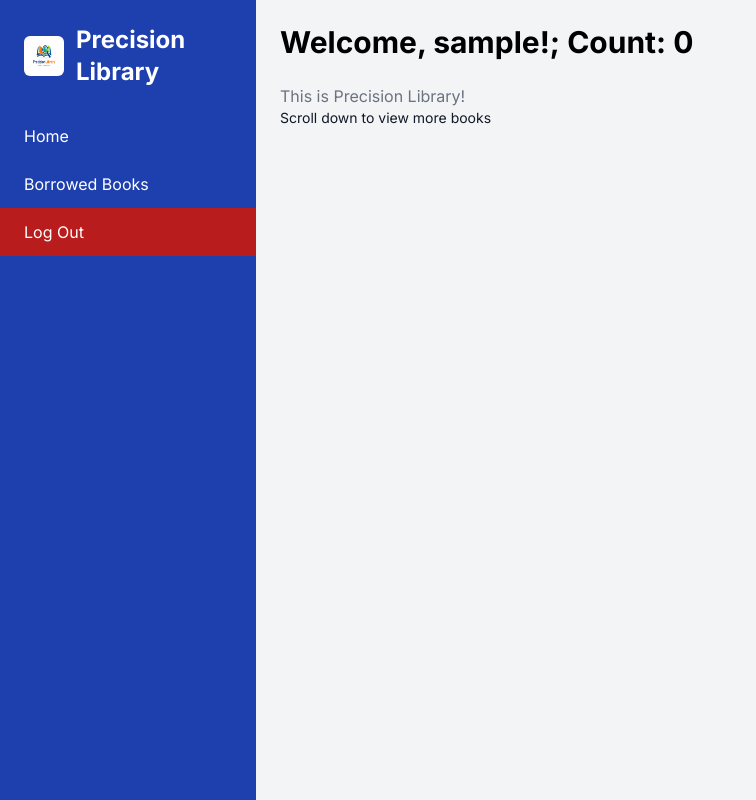
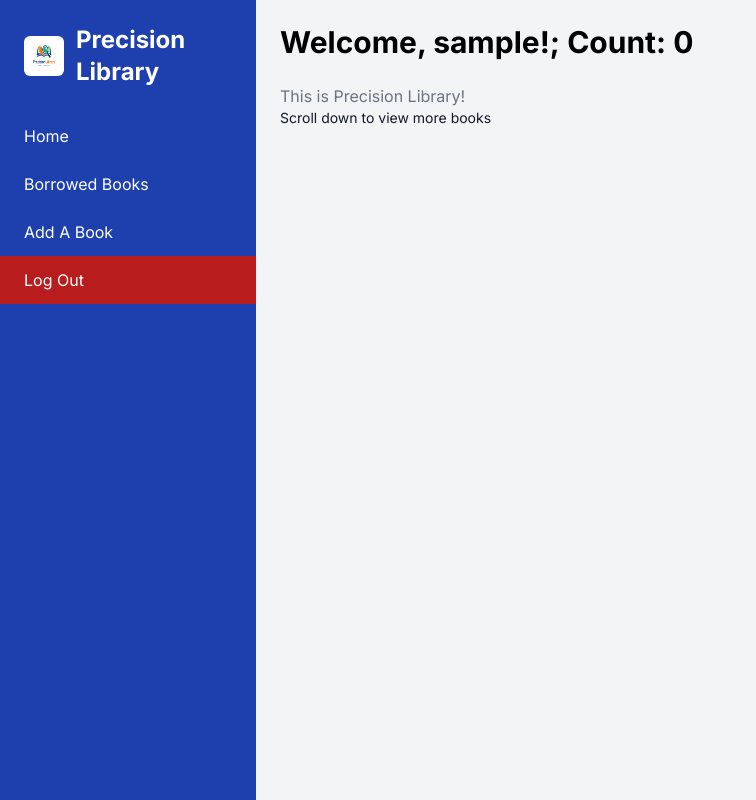
Before and after one commit to SibusiZW/precision_library, a Django app: page / in a window 1280 px wide. Shown: the whole page, without its empty margins (0-756 px from the left). Run offline with Django 5.2, Linux system fonts and the light colour scheme; the visitor is signed in with stand-in values (Sample User, id 1); data that the repository does not hold is empty; some libraries are stand-ins or nearby versions.

Commit message:
added page for adding

```diff
--- /dev/null
+++ b/core/templates/add_book.html
@@ -0,0 +1 @@
+{% extends 'base.html' %}
--- a/core/templates/base.html
+++ b/core/templates/base.html
@@ -26,6 +26,7 @@
             <ul>
                 <li class="px-6 py-3 hover:bg-blue-700 cursor-pointer"><a href="{% url 'home' %}">Home</a></li>
                 <li class="px-6 py-3 hover:bg-blue-700 cursor-pointer"><a href="{% url 'borrowed' %}">Borrowed Books</a></li>
+                <li class="px-6 py-3 hover:bg-blue-700 cursor-pointer"><a href="{% url 'add' %}">Add A Book</a></li>
                 <li class="px-6 py-3 bg-red-700 cursor-pointer"><a href="{% url 'logout' %}">Log Out</a></li>
             </ul>
         </nav>
--- a/core/urls.py
+++ b/core/urls.py
@@ -4,5 +4,6 @@ from . import views
 urlpatterns = [
     path('', views.home, name='home'),
     path('borrowed/', views.borrowed_books, name='borrowed'),
+    path('add/', views.add_book, name='add'),
     path('logout/', views.signout, name='logout')
 ]
--- a/core/views.py
+++ b/core/views.py
@@ -10,6 +10,7 @@ def home(request):
     count = books.count()
     return render(request, 'home.html', { 'user': request.user, 'books': books, 'count': count })
 
+@login_required(login_url='/auth/login/')
 def borrowed_books(request):
     books = Book.objects.filter(status='Borrowed').order_by('name')
     count = books.count()
@@ -17,6 +18,10 @@ def borrowed_books(request):
     return render(request, 'borrowed.html', { 'books': books, 'count': count })
 
 @login_required(login_url='/auth/login/')
+def add_book(request):
+    return render(request, 'add_book.html')
+
+@login_required(login_url='/auth/login/')
 def signout(request):
     logout(request)
     return redirect('/auth/login/')
```
